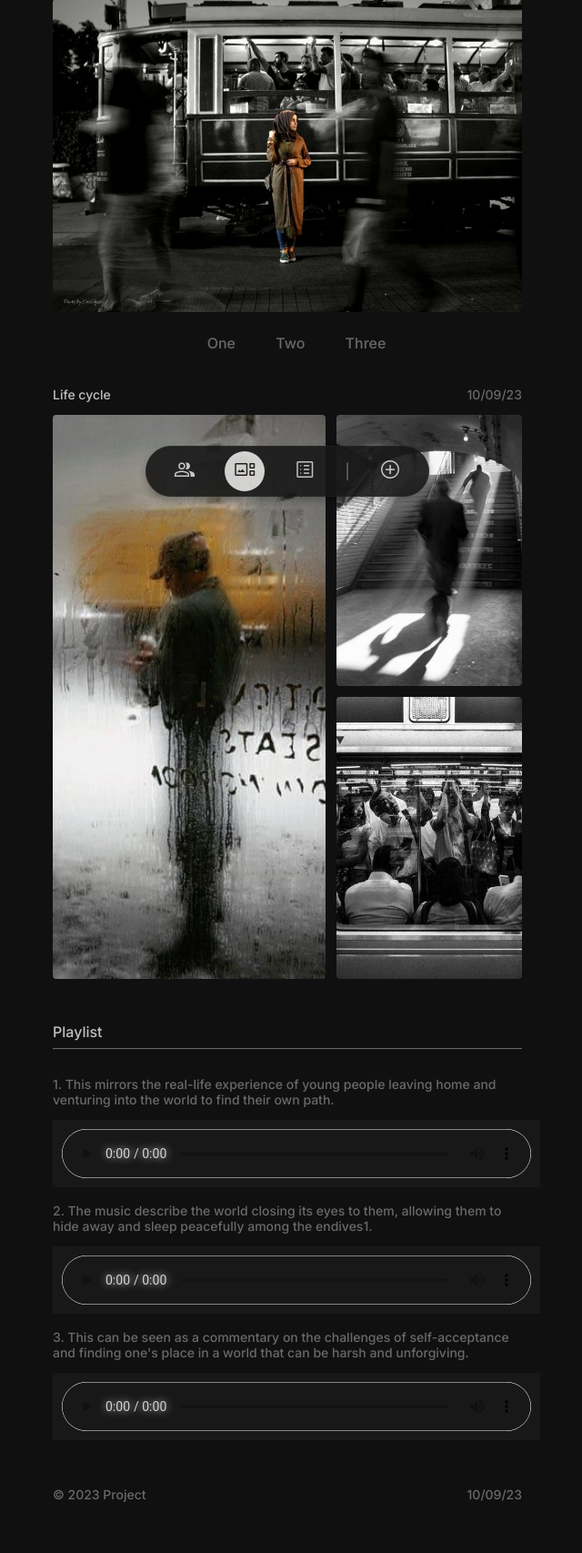
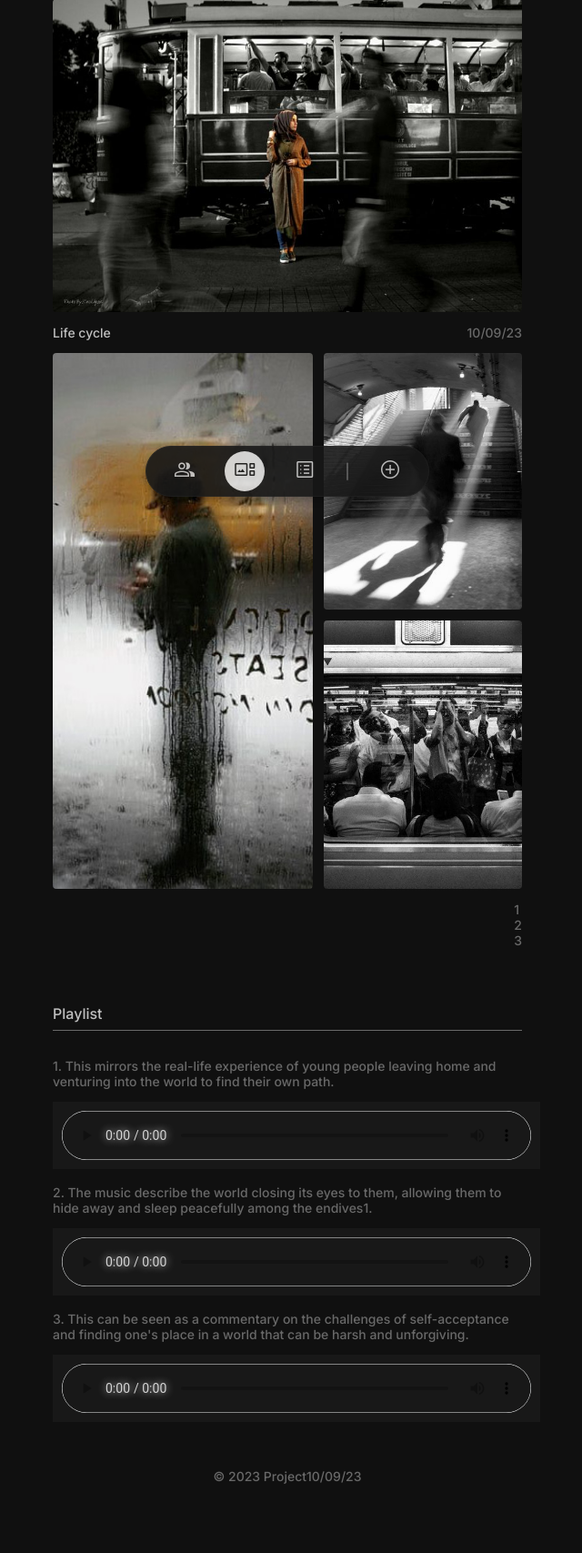
Before and after one commit to Carljstn17/DailyJournal, a PHP site: page /view/gallery.html in a window 1280 px wide. Shown: the part 234-1941 px from the top of the page at 91% size, without its empty margins (324-964 px from the left). After the commit the page ends 1865 px from the top, so only its background shows below. Run offline with PHP 8.4, Linux system fonts and the light colour scheme.

Commit message:
responsive gallery

```diff
--- a/css/gallery.css
+++ b/css/gallery.css
@@ -6,10 +6,13 @@ div.container ,footer{
   justify-content: center;
   align-items: center;
   padding: 0 16px;
+  width: 516px;
+  margin: 0 auto;
 }
 div.content{
   display: grid;
-  width: 516px;
+  align-items: center;
+  width: 100%;
   font-size: 14px;
 }
 
@@ -24,20 +27,16 @@ div.content{
   display: inline-block;
 }
 /*navigation*/
-li{
+.nav-content{
   text-align: center;
   display: inline-block;
-  margin-right: 20px;
   cursor: pointer;
-  font-style: normal;
-  padding: 8px 10px;
 }
 
-.nav {
-  list-style: none;
-  padding: 0;
+.nav-link{
+  float: right;
+}
 
-}
 li:hover{
   background-color:#080808;
   border-radius: 8px;
@@ -57,8 +56,8 @@ img{
 }
 
 .left-image {
-  height: 620px;
-  width: 300px;
+  height: auto;
+  width: 100%;
 }
 
 .right-images {
--- a/view/gallery.html
+++ b/view/gallery.html
@@ -31,14 +31,6 @@
         <img src="../media/capture.jpeg" alt="">
       </div>
 
-      <center>
-        <ul class="nav-content">
-          <li id="change-img1">One</li>
-          <li id="change-img2">Two</li>
-          <li id="change-img3">Three</li>
-        </ul>
-      </center>
-
       <div class="content">
         <p><span id="title" class="secondary">Life cycle</span> <span class="right">10/09/23</span></p>
 
@@ -49,6 +41,15 @@
               <img class="right-image" src="../media/img4.jpg" alt="Right Image 2" id="myImage3">
           </div>
         </div>
+
+        <div class="nav-container">
+          <ul class="nav-link">
+            <li id="change-img1">1</li>
+            <li id="change-img2">2</li>
+            <li id="change-img3">3</li>
+          </ul>
+        </div>
+
       </div>
 
       <div class="content">
```
Also changed, not shown: other parts of css/gallery.css (+17 -79 lines).
